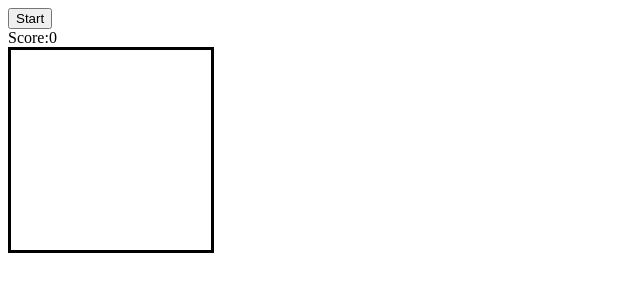
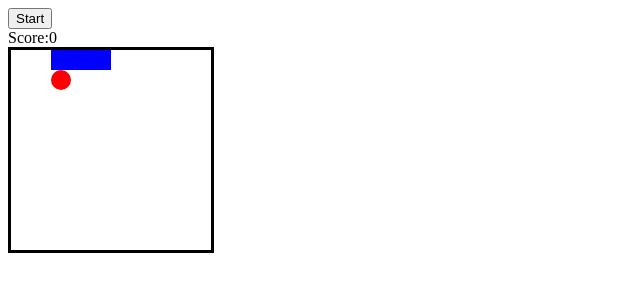
Before and after one commit to redparrot13/javaScriptGames, a plain HTML site: page snake/index.html in a window 1280 px wide. Both pictures are taken after a click on the button "Start". Shown: the whole page, without its empty margins (0-640 px from the left). Drawn offline with Linux system fonts and the light colour scheme.

Commit message:
apple function

```diff
--- a/snake/app.js
+++ b/snake/app.js
@@ -19,6 +19,7 @@ document.addEventListener('DOMContentLoaded', () => {
         squares[appleIndex].classList.remove('apple')
         clearInterval(interval)
         score = 0
+        randomApple()
         direction = 1
         scoreDisplay.innerText = score
         intervalTime = 1000
@@ -50,7 +51,7 @@ document.addEventListener('DOMContentLoaded', () => {
             squares[currentSnake[0]].classList.remove('apple')
             squares[tail].classList.add('snake')
             currentSnake.push(tail)
-            //randomApple()
+            randomApple()
             score++
             scoreDisplay.textConent = score
             clearInterval(interval)
@@ -61,6 +62,14 @@ document.addEventListener('DOMContentLoaded', () => {
 
     }
 
+    //generate new apple once currentApple is eaten
+    function randomApple() {
+        do {
+            appleIndex = Math.floor(Math.random() * squares.length)
+        } while (squares[appleIndex].classList.contains('snake')) //so apple doesnt appear on the snake
+        squares[appleIndex].classList.add('apple')
+
+    }
 
 
     //assign functions to keycodes
@@ -73,13 +82,14 @@ document.addEventListener('DOMContentLoaded', () => {
         } else if (e.keyCode === 38) {
             direction = -width //up arrow snake will go back 10 divs appearing to go up
         } else if (e.keyCode === 37) {
-            direction - 1 // left arrow go left one div
+            direction = - 1 // left arrow go left one div
         } else if (e.keyCode === 40) {
             direction = +width //down arrow snake will go foward 10divs appearing to go down
         }
     }
 
     document.addEventListener('keyup', control)
+    startBtn.addEventListener('click', startGame)
 
 
 
--- a/snake/style.css
+++ b/snake/style.css
@@ -17,4 +17,5 @@
 
 .apple{
     background-color: red;
+    border-radius: 50%;
 }
```
